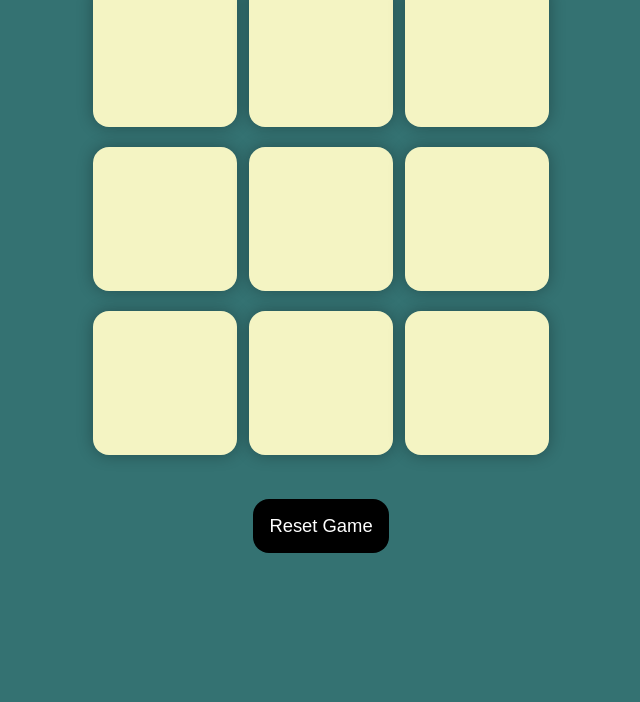
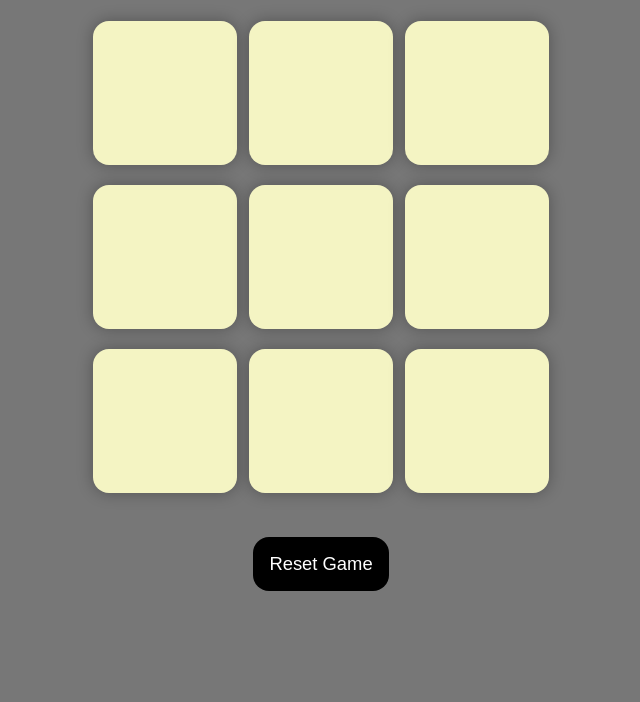
Before and after one commit to Ayush-Nagar/Tic-Tac-Toe, a plain HTML site: page index.html in a window 1280 px wide. Shown: the part 98-800 px from the top of the page, without its empty margins (319-959 px from the left). Drawn offline with Linux system fonts and the light colour scheme.

Commit message:
first commit

```diff
--- a/style.css
+++ b/style.css
@@ -4,8 +4,9 @@
 }
 
 body{
-    background-color: rgb(52, 114, 114);
+    background-color: #777;
     text-align: center;
+    margin-top: 3%;
 }
 
 .container{
```
